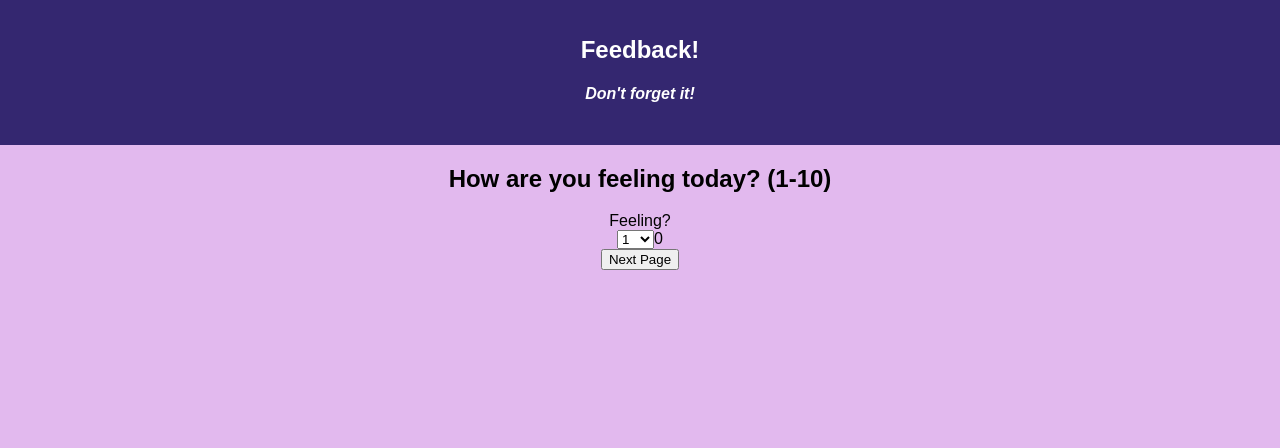
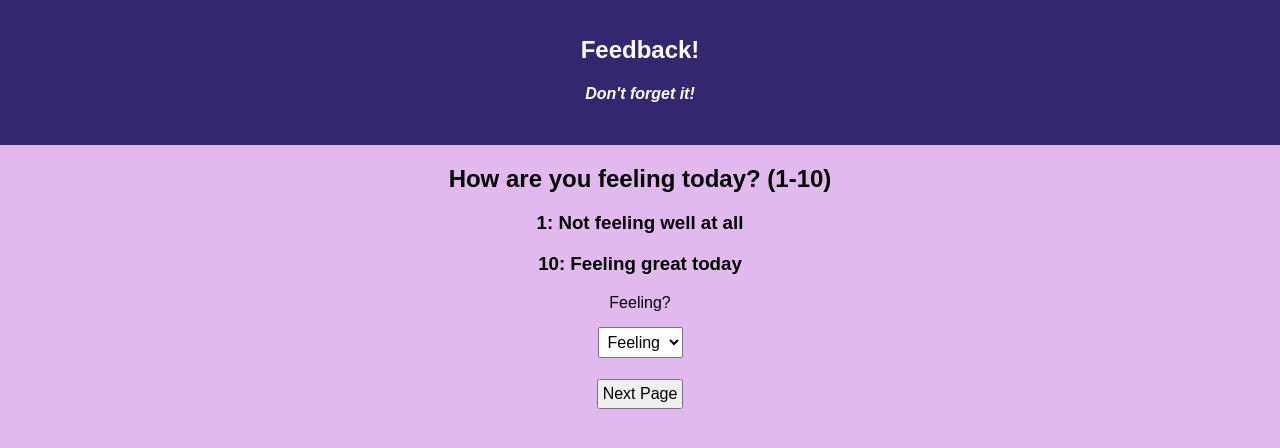
Before and after one commit to aboerhave/redux-feedback-loop, a React app: page / in a window 1280 px wide. Built offline with nearby package versions, Linux system fonts and the light colour scheme.

Commit message:
most of the extra lines have been taken out

```diff
--- a/src/components/App/App.css
+++ b/src/components/App/App.css
@@ -20,3 +20,22 @@
 body {
   background-color: rgb(226, 185, 238);
 }
+
+select {
+  margin: 15px;
+  padding: 5px;
+  font-size: 16px;
+}
+
+button {
+  padding: 4px;
+  font-size: 16px;
+  margin: 6px;
+}
+
+.commentBox {
+  width: 300px;
+  height: 50px;
+  font-size: 16px;
+  margin: 10px;
+}
--- a/src/components/Comments/Comments.js
+++ b/src/components/Comments/Comments.js
@@ -1,8 +1,5 @@
 import React, { Component } from 'react';
-import axios from 'axios';
 import {connect} from 'react-redux';
-import {HashRouter as Router, Route} from 'react-router-dom';
-import Header from '../Header/Header';
 
 class Comments extends Component {
 
@@ -26,20 +23,16 @@ class Comments extends Component {
   backPage = () => {
     console.log('click backward');
     console.log('comments', this.state.comments);
-    // should I save the state it is here when they go back?
-    // probably not, because maybe they
-    // accidentally change it as they go back multiple pages?
     this.props.history.push('/support');
 }
 
   render() {
     return (
       <div >
-          <h2>You may leave any comments here</h2>
+          <h2>You may leave any additional comments here</h2>
           <label>Comments</label>
           <br/>
-          <input type="text" onChange={this.handleChange} value={this.state.comments}/>
-          {JSON.stringify(this.state.comments)}
+          <input className="commentBox" type="text" onChange={this.handleChange} value={this.state.comments}/>
           <br/>
           <button onClick={this.backPage}>Previous Page</button>
           <button onClick={this.advancePage}>Next Page</button>
--- a/src/components/Feeling/Feeling.js
+++ b/src/components/Feeling/Feeling.js
@@ -1,11 +1,10 @@
 import React, { Component } from 'react';
 import {connect} from 'react-redux';
-import {HashRouter as Router, Route} from 'react-router-dom';
 
 class Feeling extends Component {
 
   state = {
-    feeling: this.props.reduxStore.feelingValue || 1
+    feeling: this.props.reduxStore.feelingValue || 0
   }
 
   pickValue = (event) => {
@@ -17,17 +16,12 @@ class Feeling extends Component {
   advancePage = () => {
     console.log('click forward');
     console.log(this.state.feeling);
-    if ( this.state.feeling === 1) {
-      let accept = window.confirm("Please confirm your choice of 1");
-      if(accept) {
-        // dispatch goes here for sending data to redux of feeling value
-        this.props.dispatch({type: 'SET_FEELING_VALUE', payload: this.state.feeling});
-        this.props.history.push('/understanding');
-      }
-      else {
-        return;
-      }
+    if ( this.state.feeling == 0) {
+      alert("Please choose a value for how you are feeling today");
+      return
     }
+
+
     // dispatch goes here for sending data to redux of feeling value
     this.props.dispatch({type: 'SET_FEELING_VALUE', payload: this.state.feeling});
     this.props.history.push('/understanding');
@@ -37,9 +31,12 @@ class Feeling extends Component {
     return (
       <div >
           <h2>How are you feeling today? (1-10)</h2>
+          <h3>1: Not feeling well at all</h3>
+          <h3>10: Feeling great today</h3>
           <label>Feeling?</label>
           <br/>
           <select value={this.state.feeling} onChange={this.pickValue} name="feeling" >
+            <option value="0">Feeling</option>
             <option value="1">1</option>
             <option value="2">2</option>
             <option value="3">3</option>
@@ -51,8 +48,6 @@ class Feeling extends Component {
             <option value="9">9</option>
             <option value="10">10</option>
           </select>
-          {/* {JSON.stringify(this.state.feeling)} */}
-          {JSON.stringify(this.props.reduxStore.feelingValue)}
           <br/>
           <button onClick={this.advancePage}>Next Page</button>
       </div>
--- a/src/components/Support/Support.js
+++ b/src/components/Support/Support.js
@@ -1,11 +1,10 @@
 import React, { Component } from 'react';
 import {connect} from 'react-redux';
-import {HashRouter as Router, Route} from 'react-router-dom';
 
 class Support extends Component {
 
     state = {
-        support: this.props.reduxStore.supportValue || 1
+        support: this.props.reduxStore.supportValue || 0
     }
 
     pickValue = (event) => {
@@ -17,17 +16,11 @@ class Support extends Component {
     advancePage = () => {
         console.log('click forward');
         console.log(this.state.support);
-        if ( this.state.support === 1) {
-            let accept = window.confirm("Please confirm your choice of 1");
-            if(accept) {
-        // dispatch goes here for sending data to redux of support value
-        this.props.dispatch({type: 'SET_SUPPORT_VALUE', payload: this.state.support});
-        this.props.history.push('/comments');
-            }
-            else {
-                return;
-            }
+        if ( this.state.support == 0) {
+            alert("Please choose a value for how well you feel supported today");
+            return
         }
+
         // dispatch goes here for sending data to redux of support value
         this.props.dispatch({type: 'SET_SUPPORT_VALUE', payload: this.state.support});
         this.props.history.push('/comments');
@@ -46,9 +39,12 @@ class Support extends Component {
     return (
       <div >
           <h2>How well are you being supported? (1-10)</h2>
+          <h3>1: Not well supported at all today</h3>
+          <h3>10: Greatly supported today</h3>
           <label>Support?</label>
           <br/>
           <select value={this.state.support} onClick={this.pickValue} >
+            <option value="0">Support</option>
             <option value="1">1</option>
             <option value="2">2</option>
             <option value="3">3</option>
@@ -61,7 +57,6 @@ class Support extends Component {
             <option value="10">10</option>
           </select>
           <br/>
-          {JSON.stringify(this.props.reduxStore.supportValue)}
           <button onClick={this.backPage}>Previous Page</button>
           <button onClick={this.advancePage}>Next Page</button>
       </div>
--- a/src/components/Understanding/Understanding.js
+++ b/src/components/Understanding/Understanding.js
@@ -1,13 +1,10 @@
 import React, { Component } from 'react';
-import axios from 'axios';
 import {connect} from 'react-redux';
-import {HashRouter as Router, Route} from 'react-router-dom';
-import Header from '../Header/Header';
 
 class Understanding extends Component {
 
     state = {
-        understanding: this.props.reduxStore.understandingValue || 1
+        understanding: this.props.reduxStore.understandingValue || 0
     }
 
     pickValue = (event) => {
@@ -19,17 +16,11 @@ class Understanding extends Component {
     advancePage = () => {
         console.log('click forward');
         console.log(this.state.understanding);
-        if ( this.state.understanding === 1) {
-            let accept = window.confirm("Please confirm your choice of 1");
-            if(accept) {
-                // dispatch goes here for sending data to redux of understanding value
-                this.props.dispatch({type: 'SET_UNDERSTANDING_VALUE', payload: this.state.understanding});
-                this.props.history.push('/support');
-            }
-            else {
-                return;
-            }
+        if ( this.state.understanding == 0) {
+            alert('Please choose a value for how well you have understood material today');
+            return;
         }
+
         // dispatch goes here for sending data to redux of understanding value
         this.props.dispatch({type: 'SET_UNDERSTANDING_VALUE', payload: this.state.understanding});
         this.props.history.push('/support');
@@ -49,9 +40,12 @@ class Understanding extends Component {
     return (
       <div >
           <h2>How well are you understanding the content? (1-10)</h2>
+          <h3>1: Not understanding the material at all</h3>
+          <h3>10: Understanding the material very well</h3>
           <label>Understanding?</label>
           <br/>
           <select value={this.state.understanding} onChange={this.pickValue} >
+            <option value="0">Understanding</option>
             <option value="1">1</option>
             <option value="2">2</option>
             <option value="3">3</option>
@@ -63,7 +57,6 @@ class Understanding extends Component {
             <option value="9">9</option>
             <option value="10">10</option>
           </select>
-          {JSON.stringify(this.state.understanding)}
           <br/>
           <button onClick={this.backPage}>Previous Page</button>
           <button onClick={this.advancePage}>Next Page</button>
```
Also changed, not shown: src/components/App/App.js (+5 -3 lines).
